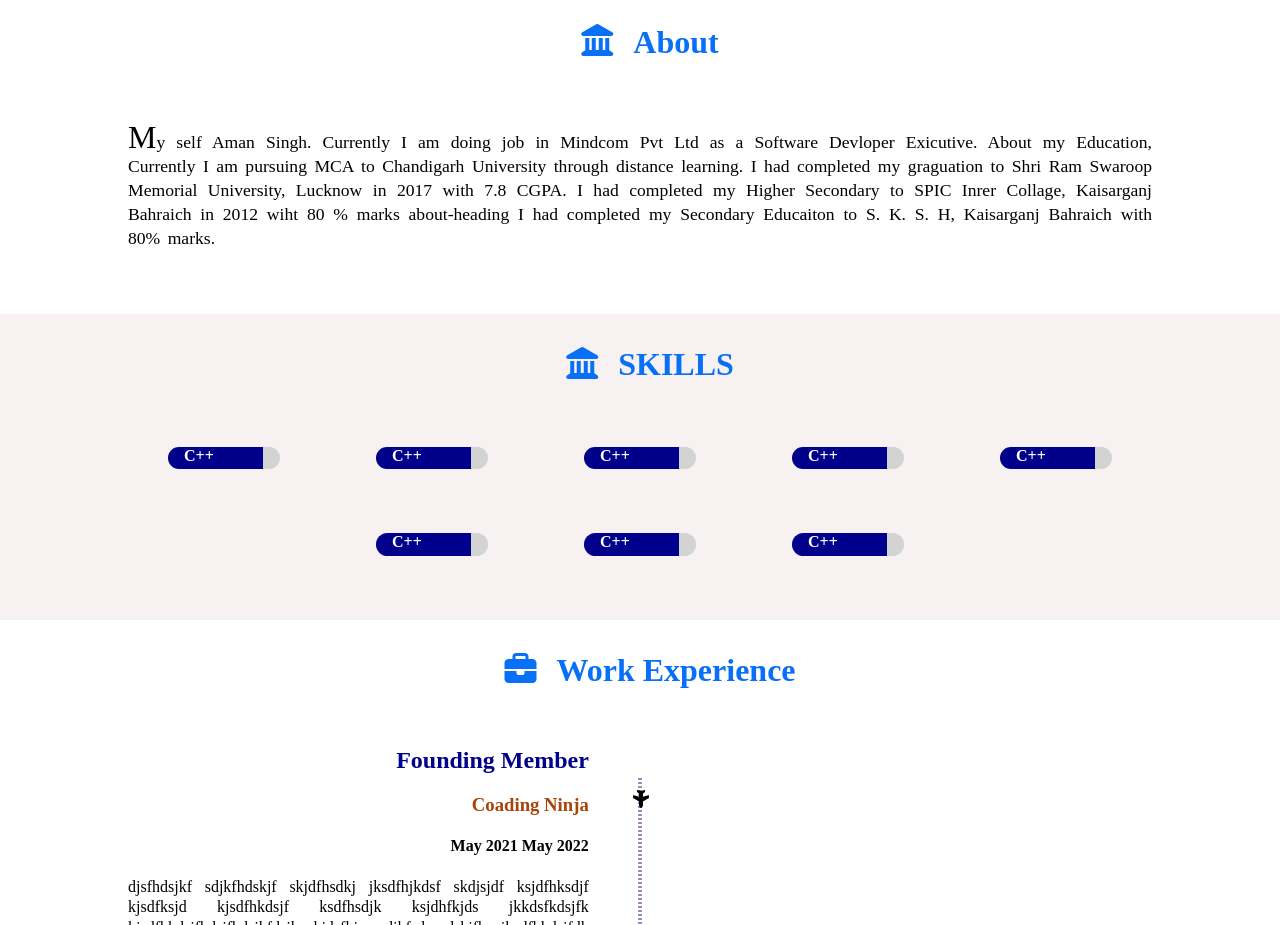
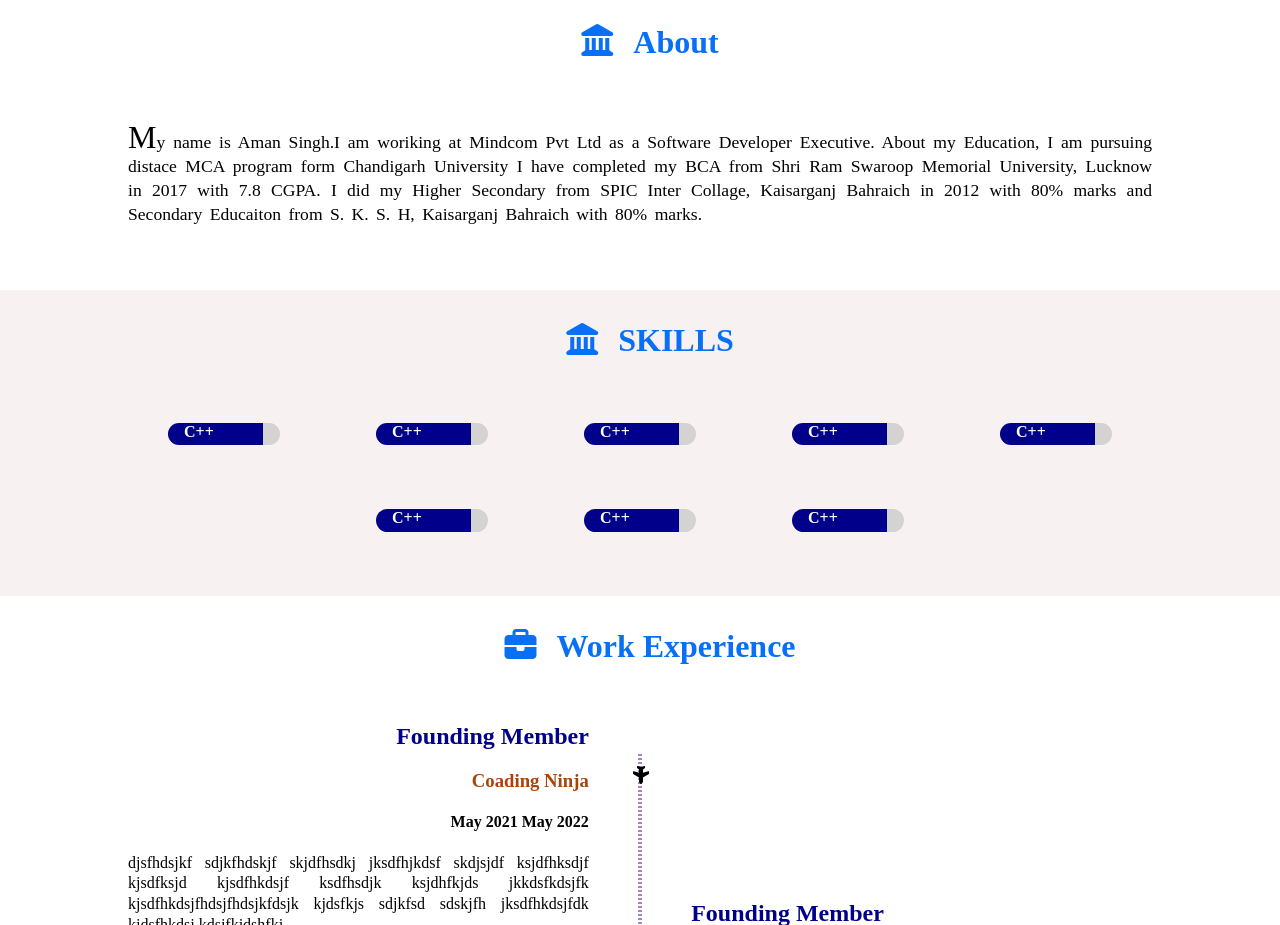
Before and after one commit to imamanraikwar/myportfolio.github.io, a plain HTML site: page index.html in a window 1280 px wide. Shown: the part 1000-1925 px from the top of the page. Drawn offline with Linux system fonts and the light colour scheme.

Commit message:
Update index.html

```diff
--- a/index.html
+++ b/index.html
@@ -51,12 +51,16 @@
                 </div>
 
                 <div class="about-paragraph">
-                    <p><span>M</span>y self Aman Singh. Currently I am doing job in Mindcom Pvt Ltd as a Software Devloper Exicutive.
+                    <div class="about-paragraph">
+                    <p><span>M</span>y name is Aman Singh.I am woriking at Mindcom
+                        Pvt Ltd as a Software Developer Executive.
                         About my Education,
-                         Currently I am pursuing MCA to Chandigarh University through distance learning.
-                         I had completed my graguation to Shri Ram Swaroop Memorial University, Lucknow in 2017 with 7.8 CGPA.
-                        I had completed my  Higher Secondary to SPIC Inrer Collage, Kaisarganj Bahraich in 2012 wiht 80 % marks about-heading
-                    I had completed my Secondary Educaiton to S. K. S. H, Kaisarganj Bahraich with 80% marks.
+                        I am pursuing distace MCA program form Chandigarh University
+                        I have completed my BCA from Shri Ram Swaroop Memorial University,
+                        Lucknow in 2017 with 7.8 CGPA.
+                        I did my Higher Secondary from SPIC Inter Collage, Kaisarganj
+                        Bahraich in 2012 with 80% marks and Secondary Educaiton from S. K. S. H,
+                        Kaisarganj Bahraich with 80% marks.
                 </p>
                 </div>
 
```
